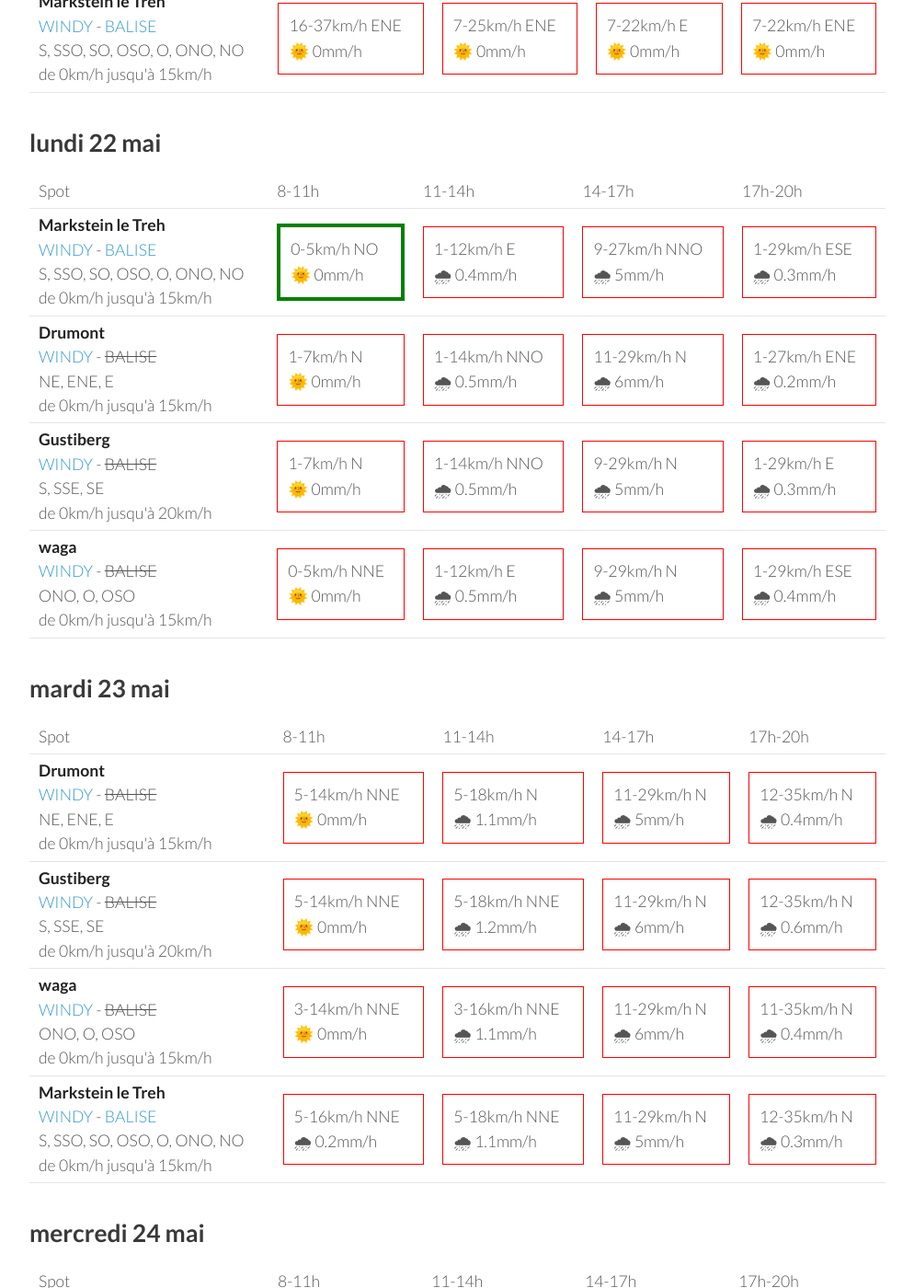
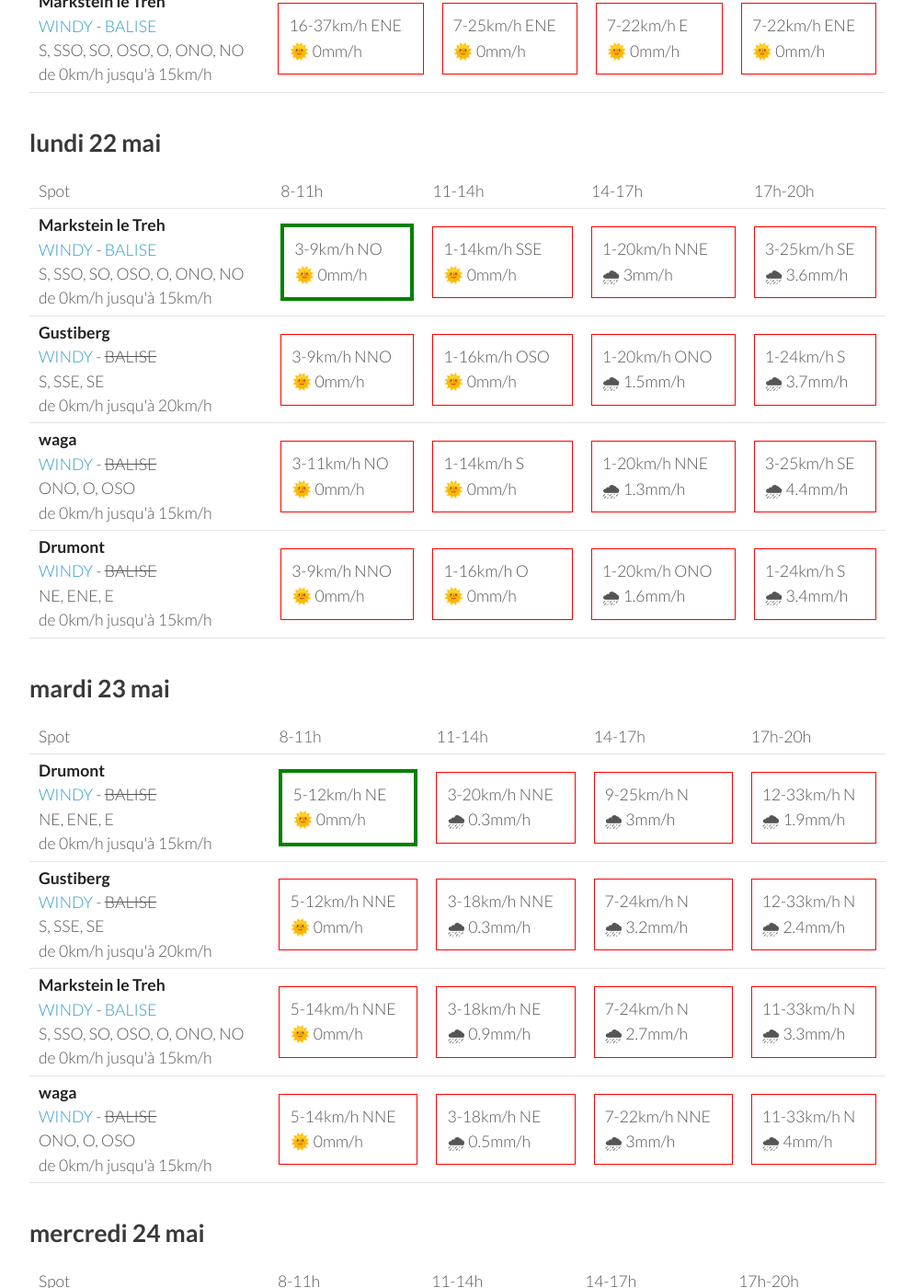
Before and after one commit to parapente-dans-le-nord/parapente-dans-le-nord.github.io, a Jekyll site: the page built from vosges.markdown, in a window 1280 px wide and 1400 px high, scrolled down 1325 px. Shown: the whole window at 92% size, without its empty margins (26-1020 px from the left). Built offline with Jekyll 4.4.1, drawn with Linux system fonts in a browser that asks for light colours; some of the changed text lies outside the part shown.

Commit message:
update index.markdown

```diff
--- a/vosges.markdown
+++ b/vosges.markdown
@@ -132,40 +132,40 @@ page mise à jour le samedi 20 mai 13:16
 <tr>
         <td><strong>Markstein le Treh</strong><br><a href="https://windy.com/47.926/7.012?47.505,7.012,8,m:eY1agmQ">WINDY</a> - <span class=""><a href="http://www.balisemeteo.com/balise.php?idBalise=136">BALISE</a> </span><br> <span class="vent-favorable">S, SSO, SO, OSO, O, ONO, NO</span><br><span class="force-vent">de 0km/h jusqu'à 15km/h</span> </td>
 
-            <td><div class="flyable"><p>0-5km/h NO</p><p>🌞 0mm/h</p></div></td>
-            <td><div class="not-flyable"><p>1-12km/h E</p><p>🌧 0.4mm/h</p></div></td>
-            <td><div class="not-flyable"><p>9-27km/h NNO</p><p>🌧 5mm/h</p></div></td>
-            <td><div class="not-flyable"><p>1-29km/h ESE</p><p>🌧 0.3mm/h</p></div></td>
+            <td><div class="flyable"><p>3-9km/h NO</p><p>🌞 0mm/h</p></div></td>
+            <td><div class="not-flyable"><p>1-14km/h SSE</p><p>🌞 0mm/h</p></div></td>
+            <td><div class="not-flyable"><p>1-20km/h NNE</p><p>🌧 3mm/h</p></div></td>
+            <td><div class="not-flyable"><p>3-25km/h SE</p><p>🌧 3.6mm/h</p></div></td>
+
+
+    </tr>
+<tr>
+        <td><strong>Gustiberg</strong><br><a href="https://windy.com/47.894/6.934?47.891,6.934,15,m:eYYagmI">WINDY</a> - <span class="no-balise"> BALISE </span><br> <span class="vent-favorable">S, SSE, SE</span><br><span class="force-vent">de 0km/h jusqu'à 20km/h</span> </td>
+
+            <td><div class="not-flyable"><p>3-9km/h NNO</p><p>🌞 0mm/h</p></div></td>
+            <td><div class="not-flyable"><p>1-16km/h OSO</p><p>🌞 0mm/h</p></div></td>
+            <td><div class="not-flyable"><p>1-20km/h ONO</p><p>🌧 1.5mm/h</p></div></td>
+            <td><div class="not-flyable"><p>1-24km/h S</p><p>🌧 3.7mm/h</p></div></td>
+
+
+    </tr>
+<tr>
+        <td><strong>waga</strong><br><a href="https://windy.com/47.903/6.996?47.900,6.983,15">WINDY</a> - <span class="no-balise"> BALISE </span><br> <span class="vent-favorable">ONO, O, OSO</span><br><span class="force-vent">de 0km/h jusqu'à 15km/h</span> </td>
+
+            <td><div class="not-flyable"><p>3-11km/h NO</p><p>🌞 0mm/h</p></div></td>
+            <td><div class="not-flyable"><p>1-14km/h S</p><p>🌞 0mm/h</p></div></td>
+            <td><div class="not-flyable"><p>1-20km/h NNE</p><p>🌧 1.3mm/h</p></div></td>
+            <td><div class="not-flyable"><p>3-25km/h SE</p><p>🌧 4.4mm/h</p></div></td>
 
 
     </tr>
 <tr>
         <td><strong>Drumont</strong><br><a href="https://windy.com/47.898/6.919?47.687,6.919,9,m:eYYagmG">WINDY</a> - <span class="no-balise"> BALISE </span><br> <span class="vent-favorable">NE, ENE, E</span><br><span class="force-vent">de 0km/h jusqu'à 15km/h</span> </td>
 
-            <td><div class="not-flyable"><p>1-7km/h N</p><p>🌞 0mm/h</p></div></td>
-            <td><div class="not-flyable"><p>1-14km/h NNO</p><p>🌧 0.5mm/h</p></div></td>
-            <td><div class="not-flyable"><p>11-29km/h N</p><p>🌧 6mm/h</p></div></td>
-            <td><div class="not-flyable"><p>1-27km/h ENE</p><p>🌧 0.2mm/h</p></div></td>
-
-
-    </tr>
-<tr>
-        <td><strong>Gustiberg</strong><br><a href="https://windy.com/47.894/6.934?47.891,6.934,15,m:eYYagmI">WINDY</a> - <span class="no-balise"> BALISE </span><br> <span class="vent-favorable">S, SSE, SE</span><br><span class="force-vent">de 0km/h jusqu'à 20km/h</span> </td>
-
-            <td><div class="not-flyable"><p>1-7km/h N</p><p>🌞 0mm/h</p></div></td>
-            <td><div class="not-flyable"><p>1-14km/h NNO</p><p>🌧 0.5mm/h</p></div></td>
-            <td><div class="not-flyable"><p>9-29km/h N</p><p>🌧 5mm/h</p></div></td>
-            <td><div class="not-flyable"><p>1-29km/h E</p><p>🌧 0.3mm/h</p></div></td>
-
-
-    </tr>
-<tr>
-        <td><strong>waga</strong><br><a href="https://windy.com/47.903/6.996?47.900,6.983,15">WINDY</a> - <span class="no-balise"> BALISE </span><br> <span class="vent-favorable">ONO, O, OSO</span><br><span class="force-vent">de 0km/h jusqu'à 15km/h</span> </td>
-
-            <td><div class="not-flyable"><p>0-5km/h NNE</p><p>🌞 0mm/h</p></div></td>
-            <td><div class="not-flyable"><p>1-12km/h E</p><p>🌧 0.5mm/h</p></div></td>
-            <td><div class="not-flyable"><p>9-29km/h N</p><p>🌧 5mm/h</p></div></td>
-            <td><div class="not-flyable"><p>1-29km/h ESE</p><p>🌧 0.4mm/h</p></div></td>
+            <td><div class="not-flyable"><p>3-9km/h NNO</p><p>🌞 0mm/h</p></div></td>
+            <td><div class="not-flyable"><p>1-16km/h O</p><p>🌞 0mm/h</p></div></td>
+            <td><div class="not-flyable"><p>1-20km/h ONO</p><p>🌧 1.6mm/h</p></div></td>
+            <td><div class="not-flyable"><p>1-24km/h S</p><p>🌧 3.4mm/h</p></div></td>
 
 
     </tr>
@@ -188,40 +188,40 @@ page mise à jour le samedi 20 mai 13:16
 <tr>
         <td><strong>Drumont</strong><br><a href="https://windy.com/47.898/6.919?47.687,6.919,9,m:eYYagmG">WINDY</a> - <span class="no-balise"> BALISE </span><br> <span class="vent-favorable">NE, ENE, E</span><br><span class="force-vent">de 0km/h jusqu'à 15km/h</span> </td>
 
-            <td><div class="not-flyable"><p>5-14km/h NNE</p><p>🌞 0mm/h</p></div></td>
-            <td><div class="not-flyable"><p>5-18km/h N</p><p>🌧 1.1mm/h</p></div></td>
-            <td><div class="not-flyable"><p>11-29km/h N</p><p>🌧 5mm/h</p></div></td>
-            <td><div class="not-flyable"><p>12-35km/h N</p><p>🌧 0.4mm/h</p></div></td>
+            <td><div class="flyable"><p>5-12km/h NE</p><p>🌞 0mm/h</p></div></td>
+            <td><div class="not-flyable"><p>3-20km/h NNE</p><p>🌧 0.3mm/h</p></div></td>
+            <td><div class="not-flyable"><p>9-25km/h N</p><p>🌧 3mm/h</p></div></td>
+            <td><div class="not-flyable"><p>12-33km/h N</p><p>🌧 1.9mm/h</p></div></td>
 
 
     </tr>
 <tr>
         <td><strong>Gustiberg</strong><br><a href="https://windy.com/47.894/6.934?47.891,6.934,15,m:eYYagmI">WINDY</a> - <span class="no-balise"> BALISE </span><br> <span class="vent-favorable">S, SSE, SE</span><br><span class="force-vent">de 0km/h jusqu'à 20km/h</span> </td>
 
+            <td><div class="not-flyable"><p>5-12km/h NNE</p><p>🌞 0mm/h</p></div></td>
+            <td><div class="not-flyable"><p>3-18km/h NNE</p><p>🌧 0.3mm/h</p></div></td>
+            <td><div class="not-flyable"><p>7-24km/h N</p><p>🌧 3.2mm/h</p></div></td>
+            <td><div class="not-flyable"><p>12-33km/h N</p><p>🌧 2.4mm/h</p></div></td>
+
+
+    </tr>
+<tr>
+        <td><strong>Markstein le Treh</strong><br><a href="https://windy.com/47.926/7.012?47.505,7.012,8,m:eY1agmQ">WINDY</a> - <span class=""><a href="http://www.balisemeteo.com/balise.php?idBalise=136">BALISE</a> </span><br> <span class="vent-favorable">S, SSO, SO, OSO, O, ONO, NO</span><br><span class="force-vent">de 0km/h jusqu'à 15km/h</span> </td>
+
             <td><div class="not-flyable"><p>5-14km/h NNE</p><p>🌞 0mm/h</p></div></td>
-            <td><div class="not-flyable"><p>5-18km/h NNE</p><p>🌧 1.2mm/h</p></div></td>
-            <td><div class="not-flyable"><p>11-29km/h N</p><p>🌧 6mm/h</p></div></td>
-            <td><div class="not-flyable"><p>12-35km/h N</p><p>🌧 0.6mm/h</p></div></td>
+            <td><div class="not-flyable"><p>3-18km/h NE</p><p>🌧 0.9mm/h</p></div></td>
+            <td><div class="not-flyable"><p>7-24km/h N</p><p>🌧 2.7mm/h</p></div></td>
+            <td><div class="not-flyable"><p>11-33km/h N</p><p>🌧 3.3mm/h</p></div></td>
 
 
     </tr>
 <tr>
         <td><strong>waga</strong><br><a href="https://windy.com/47.903/6.996?47.900,6.983,15">WINDY</a> - <span class="no-balise"> BALISE </span><br> <span class="vent-favorable">ONO, O, OSO</span><br><span class="force-vent">de 0km/h jusqu'à 15km/h</span> </td>
 
-            <td><div class="not-flyable"><p>3-14km/h NNE</p><p>🌞 0mm/h</p></div></td>
-            <td><div class="not-flyable"><p>3-16km/h NNE</p><p>🌧 1.1mm/h</p></div></td>
-            <td><div class="not-flyable"><p>11-29km/h N</p><p>🌧 6mm/h</p></div></td>
-            <td><div class="not-flyable"><p>11-35km/h N</p><p>🌧 0.4mm/h</p></div></td>
-
-
-    </tr>
-<tr>
-        <td><strong>Markstein le Treh</strong><br><a href="https://windy.com/47.926/7.012?47.505,7.012,8,m:eY1agmQ">WINDY</a> - <span class=""><a href="http://www.balisemeteo.com/balise.php?idBalise=136">BALISE</a> </span><br> <span class="vent-favorable">S, SSO, SO, OSO, O, ONO, NO</span><br><span class="force-vent">de 0km/h jusqu'à 15km/h</span> </td>
-
-            <td><div class="not-flyable"><p>5-16km/h NNE</p><p>🌧 0.2mm/h</p></div></td>
-            <td><div class="not-flyable"><p>5-18km/h NNE</p><p>🌧 1.1mm/h</p></div></td>
-            <td><div class="not-flyable"><p>11-29km/h N</p><p>🌧 5mm/h</p></div></td>
-            <td><div class="not-flyable"><p>12-35km/h N</p><p>🌧 0.3mm/h</p></div></td>
+            <td><div class="not-flyable"><p>5-14km/h NNE</p><p>🌞 0mm/h</p></div></td>
+            <td><div class="not-flyable"><p>3-18km/h NE</p><p>🌧 0.5mm/h</p></div></td>
+            <td><div class="not-flyable"><p>7-22km/h NNE</p><p>🌧 3mm/h</p></div></td>
+            <td><div class="not-flyable"><p>11-33km/h N</p><p>🌧 4mm/h</p></div></td>
 
 
     </tr>
```
Also changed, not shown: other parts of vosges.markdown (+1 -1 lines).
